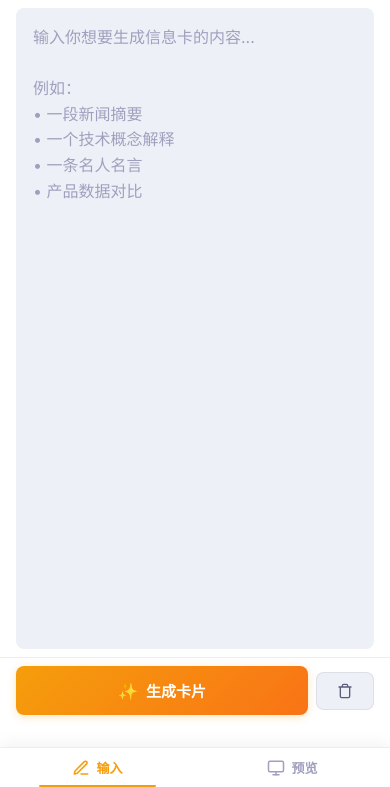
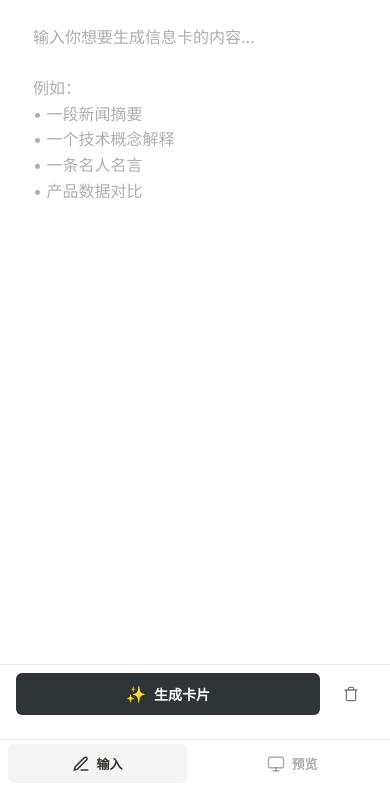
Before and after one commit to dengshu2/flashsnap, a website built with Vite: page index.html in a window 390 px wide. Shown: the part 57-844 px from the top of the page. Built offline with nearby package versions, Linux system fonts and the light colour scheme.

Commit message:
refactor: remove unused edit button from preview panel
- Remove btn-back-edit button from index.html
- Remove btnBackEdit DOM reference and event listener from main.js
- Remove .btn-back-edit CSS styles (desktop and mobile)

```diff
--- a/index.html
+++ b/index.html
@@ -69,13 +69,7 @@
         <div class="panel-header">
           <h2>预览</h2>
           <div class="preview-header-actions">
-            <button id="btn-back-edit" class="btn btn-action btn-back-edit" title="返回编辑">
-              <svg width="16" height="16" viewBox="0 0 24 24" fill="none" stroke="currentColor" stroke-width="2"
-                stroke-linecap="round" stroke-linejoin="round">
-                <path d="M12 20h9M16.5 3.5a2.121 2.121 0 013 3L7 19l-4 1 1-4L16.5 3.5z" />
-              </svg>
-              <span>编辑</span>
-            </button>
+
             <div class="preview-actions" id="preview-actions" style="display: none;">
               <button id="btn-copy" class="btn btn-action" title="复制到剪贴板">
                 <svg width="16" height="16" viewBox="0 0 24 24" fill="none" stroke="currentColor" stroke-width="2"
@@ -101,7 +95,16 @@
         <div class="preview-container" id="preview-container">
           <!-- Empty State -->
           <div class="empty-state" id="empty-state">
-            <div class="empty-icon">⚡</div>
+            <div class="empty-icon" style="display: flex; justify-content: center;">
+              <svg width="48" height="48" viewBox="0 0 24 24" fill="none" stroke="currentColor" stroke-width="1.5"
+                stroke-linecap="round" stroke-linejoin="round">
+                <path d="M14 2H6a2 2 0 0 0-2 2v16a2 2 0 0 0 2 2h12a2 2 0 0 0 2-2V8z"></path>
+                <polyline points="14 2 14 8 20 8"></polyline>
+                <line x1="16" y1="13" x2="8" y2="13"></line>
+                <line x1="16" y1="17" x2="8" y2="17"></line>
+                <polyline points="10 9 9 9 8 9"></polyline>
+              </svg>
+            </div>
             <p class="empty-title">输入内容，一键生成精美信息卡</p>
             <p class="empty-desc">支持新闻摘要、知识卡片、数据对比等多种场景</p>
           </div>
--- a/src/main.js
+++ b/src/main.js
@@ -64,7 +64,7 @@ const els = {
   tabPreview: $('#tab-preview'),
   panelInput: document.querySelector('.panel-input'),
   panelPreview: document.querySelector('.panel-preview'),
-  btnBackEdit: $('#btn-back-edit'),
+
 };
 
 // ============================================
@@ -690,8 +690,7 @@ function init() {
 
   els.btnRegenerate.addEventListener('click', handleRegenerate);
 
-  // Back-to-edit button (mobile)
-  els.btnBackEdit.addEventListener('click', () => switchTab('input'));
+
 
   // Settings
   els.btnSettings.addEventListener('click', showSettingsModal);
--- a/src/style.css
+++ b/src/style.css
@@ -5,28 +5,28 @@
 /* --- CSS Variables (Design Tokens) --- */
 :root {
   /* Colors */
-  --color-bg: #f5f6fa;
+  --color-bg: #ffffff;
   --color-bg-elevated: #ffffff;
   --color-bg-panel: rgba(255, 255, 255, 0.95);
   --color-bg-glass: rgba(255, 255, 255, 0.8);
-  --color-surface: #eef0f7;
-  --color-border: rgba(0, 0, 0, 0.07);
-  --color-border-hover: rgba(0, 0, 0, 0.14);
+  --color-surface: #f7f7f5;
+  --color-border: rgba(55, 53, 47, 0.09);
+  --color-border-hover: rgba(55, 53, 47, 0.16);
 
-  --color-text: #1a1a2e;
-  --color-text-secondary: #5c5c7a;
-  --color-text-muted: #a0a0be;
+  --color-text: #37352f;
+  --color-text-secondary: rgba(55, 53, 47, 0.65);
+  --color-text-muted: rgba(55, 53, 47, 0.4);
 
-  --color-accent: #f59e0b;
-  --color-accent-hover: #d97706;
-  --color-accent-glow: rgba(245, 158, 11, 0.2);
+  --color-accent: #2383e2;
+  --color-accent-hover: #1e70c1;
+  --color-accent-glow: rgba(35, 131, 226, 0.2);
 
-  --color-success: #10b981;
-  --color-error: #ef4444;
-  --color-warning: #f59e0b;
+  --color-success: #0f7b6c;
+  --color-error: #eb5757;
+  --color-warning: #d97706;
 
   /* Gradients */
-  --gradient-accent: linear-gradient(135deg, #f59e0b 0%, #f97316 100%);
+  --gradient-accent: var(--color-accent);
   --gradient-bg: none;
 
   /* Typography */
@@ -42,16 +42,16 @@
   --space-2xl: 48px;
 
   /* Radius */
-  --radius-sm: 8px;
-  --radius-md: 12px;
-  --radius-lg: 18px;
-  --radius-xl: 24px;
+  --radius-sm: 3px;
+  --radius-md: 4px;
+  --radius-lg: 8px;
+  --radius-xl: 12px;
 
   /* Shadows */
-  --shadow-sm: 0 1px 3px rgba(0, 0, 0, 0.05), 0 1px 2px rgba(0, 0, 0, 0.04);
-  --shadow-md: 0 4px 16px rgba(0, 0, 0, 0.06);
-  --shadow-lg: 0 8px 32px rgba(0, 0, 0, 0.08);
-  --shadow-glow: 0 2px 8px rgba(245, 158, 11, 0.25);
+  --shadow-sm: none;
+  --shadow-md: rgba(15, 15, 15, 0.05) 0px 0px 0px 1px, rgba(15, 15, 15, 0.1) 0px 3px 6px, rgba(15, 15, 15, 0.2) 0px 9px 24px;
+  --shadow-lg: rgba(15, 15, 15, 0.05) 0px 0px 0px 1px, rgba(15, 15, 15, 0.1) 0px 5px 10px, rgba(15, 15, 15, 0.2) 0px 15px 40px;
+  --shadow-glow: none;
 
   /* Transitions */
   --transition-fast: 150ms ease;
@@ -104,7 +104,7 @@ body {
 .logo h1 {
   font-size: 18px;
   font-weight: 700;
-  color: var(--color-accent);
+  color: var(--color-text);
   letter-spacing: -0.02em;
 }
 
@@ -116,10 +116,10 @@ body {
 
 .header-btn {
   background: none;
-  border: 1px solid var(--color-border);
+  border: 1px solid transparent;
   color: var(--color-text-secondary);
-  width: 36px;
-  height: 36px;
+  width: 32px;
+  height: 32px;
   border-radius: var(--radius-sm);
   cursor: pointer;
   display: flex;
@@ -129,8 +129,8 @@ body {
 }
 
 .header-btn:hover {
-  background: var(--color-surface);
-  border-color: var(--color-border-hover);
+  background: rgba(55, 53, 47, 0.08);
+  border-color: transparent;
   color: var(--color-text);
 }
 
@@ -189,13 +189,13 @@ body {
 .input-wrapper textarea {
   width: 100%;
   height: 100%;
-  background: var(--color-surface);
+  background: transparent;
   border: 1px solid transparent;
   border-radius: var(--radius-md);
   padding: var(--space-md);
   color: var(--color-text);
   font-family: var(--font-primary);
-  font-size: 14px;
+  font-size: 15px;
   line-height: 1.7;
   resize: none;
   outline: none;
@@ -207,9 +207,9 @@ body {
 }
 
 .input-wrapper textarea:focus {
-  background: var(--color-bg-elevated);
-  border-color: rgba(245, 158, 11, 0.35);
-  box-shadow: 0 0 0 3px rgba(245, 158, 11, 0.08);
+  background: transparent;
+  border-color: transparent;
+  box-shadow: none;
 }
 
 .input-actions {
@@ -239,10 +239,7 @@ body {
   gap: var(--space-sm);
 }
 
-/* Hidden on desktop — both panels are visible */
-.btn-back-edit {
-  display: none;
-}
+
 
 .preview-container {
   flex: 1;
@@ -271,21 +268,8 @@ body {
 .empty-icon {
   font-size: 64px;
   margin-bottom: var(--space-lg);
-  opacity: 0.3;
+  opacity: 0.2;
   filter: grayscale(1);
-  animation: float 3s ease-in-out infinite;
-}
-
-@keyframes float {
-
-  0%,
-  100% {
-    transform: translateY(0);
-  }
-
-  50% {
-    transform: translateY(-10px);
-  }
 }
 
 .empty-title {
@@ -351,16 +335,17 @@ body {
 }
 
 .btn-primary {
-  background: var(--gradient-accent);
+  background: #2f3437;
   color: #fff;
   flex: 1;
   justify-content: center;
-  box-shadow: var(--shadow-glow);
+  box-shadow: none;
 }
 
 .btn-primary:hover {
-  transform: translateY(-1px);
-  box-shadow: var(--shadow-md), var(--shadow-glow);
+  transform: none;
+  box-shadow: none;
+  background: #1a1b1c;
 }
 
 .btn-primary:active {
@@ -375,15 +360,15 @@ body {
 }
 
 .btn-ghost {
-  background: var(--color-surface);
+  background: transparent;
   color: var(--color-text-secondary);
-  border: 1px solid var(--color-border);
+  border: 1px solid transparent;
 }
 
 .btn-ghost:hover {
-  background: var(--color-bg);
+  background: rgba(55, 53, 47, 0.08);
   color: var(--color-text);
-  border-color: var(--color-border-hover);
+  border-color: transparent;
 }
 
 .btn-action {
@@ -575,8 +560,8 @@ select {
 input[type="text"]:focus,
 input[type="password"]:focus,
 select:focus {
-  border-color: rgba(245, 158, 11, 0.4);
-  box-shadow: 0 0 0 3px rgba(245, 158, 11, 0.1);
+  border-color: var(--color-accent);
+  box-shadow: 0 0 0 1px var(--color-accent);
 }
 
 select {
@@ -760,8 +745,8 @@ select {
 }
 
 .btn-inline:hover {
-  color: var(--color-accent);
-  background: rgba(245, 158, 11, 0.1);
+  color: var(--color-text);
+  background: var(--color-surface);
 }
 
 .btn-inline.spinning svg {
@@ -813,7 +798,7 @@ select optgroup {
     background: var(--color-bg-elevated);
     border-top: 1px solid var(--color-border);
     padding-bottom: env(safe-area-inset-bottom, 0px);
-    box-shadow: 0 -4px 16px rgba(0, 0, 0, 0.05);
+    box-shadow: none;
   }
 
   .mobile-tab {
@@ -823,35 +808,30 @@ select optgroup {
     justify-content: center;
     gap: 6px;
     padding: 10px 0;
-    background: none;
+    margin: 4px 8px;
+    background: transparent;
     border: none;
     color: var(--color-text-muted);
     font-family: var(--font-primary);
     font-size: 13px;
     font-weight: 600;
     cursor: pointer;
-    transition: all var(--transition-fast);
+    transition: var(--transition-fast);
     position: relative;
+    border-radius: 6px;
   }
 
   .mobile-tab::after {
-    content: '';
-    position: absolute;
-    bottom: 0;
-    left: 20%;
-    right: 20%;
-    height: 2px;
-    background: transparent;
-    border-radius: 2px;
-    transition: all var(--transition-normal);
+    display: none;
   }
 
   .mobile-tab.active {
-    color: var(--color-accent);
+    color: var(--color-text);
+    background: rgba(55, 53, 47, 0.05);
   }
 
   .mobile-tab.active::after {
-    background: var(--color-accent);
+    display: none;
   }
 
   /* Notification dot for preview tab when content is available */
@@ -862,7 +842,7 @@ select optgroup {
     right: calc(50% - 30px);
     width: 6px;
     height: 6px;
-    background: var(--color-accent);
+    background: var(--color-text);
     border-radius: 50%;
   }
 
@@ -929,8 +909,14 @@ select optgroup {
   }
 
   .panel-input .input-actions .btn-primary {
-    padding: 14px 20px;
-    font-size: 15px;
+    padding: 11px 20px;
+    font-size: 14px;
+    border-radius: 6px;
+  }
+
+  .panel-input .input-actions .btn-ghost {
+    padding: 11px 14px;
+    border-radius: 6px;
   }
 
   /* --- Preview Panel: mobile optimized --- */
@@ -950,19 +936,7 @@ select optgroup {
     font-size: 13px;
   }
 
-  /* Back-to-edit button: visible on mobile */
-  .btn-back-edit {
-    display: inline-flex;
-    border-color: rgba(245, 158, 11, 0.3);
-    color: var(--color-accent);
-    padding: 10px 16px;
-    font-size: 13px;
-  }
 
-  .btn-back-edit:hover {
-    background: rgba(245, 158, 11, 0.1);
-    border-color: rgba(245, 158, 11, 0.5);
-  }
 
   /* --- Modals: full-width on mobile --- */
   .modal {
```
Also changed, not shown: 1 other file.
